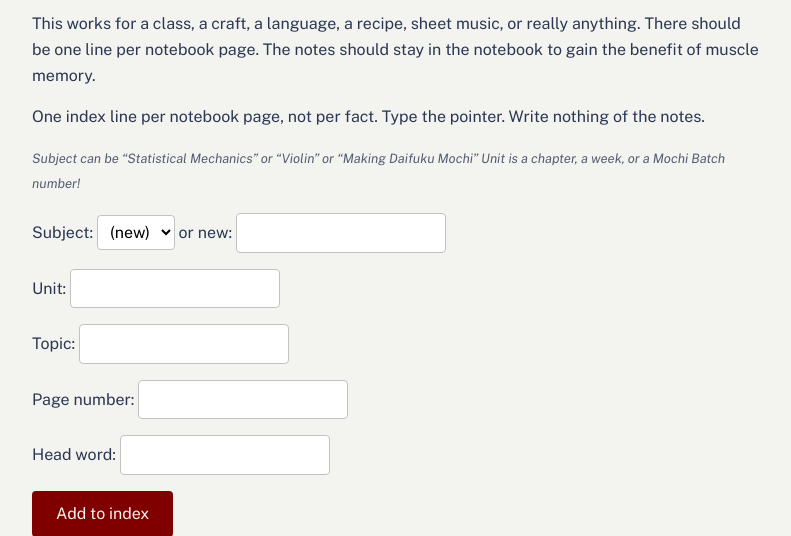
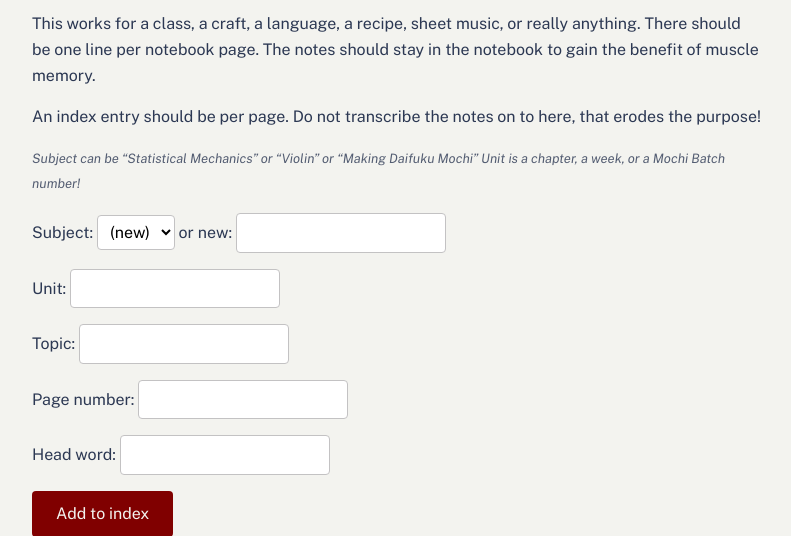
Before and after one commit to Dhruvahere/Tapestries, a Flask app: page /page/new in a window 1280 px wide. Shown: the part 227-763 px from the top of the page, without its empty margins (96-887 px from the left). Run offline with Flask 3, Linux system fonts and the light colour scheme; data that the repository does not hold is empty.

Commit message:
Update page_new.html

```diff
--- a/templates/page_new.html
+++ b/templates/page_new.html
@@ -3,7 +3,7 @@
 {% block content %}
 <h2>New page</h2>
 <p> This works for a class, a craft, a language, a recipe, sheet music, or really anything. There should be one line per notebook page. The notes should stay in the notebook to gain the benefit of muscle memory. </p>
-<p>One index line per notebook page, not per fact. Type the pointer. Write nothing of the notes.</p>
+<p>An index entry should be per page. Do not transcribe the notes on to here, that erodes the purpose!</p>
 <p class="note">Subject can be “Statistical Mechanics” or “Violin” or “Making Daifuku Mochi” Unit is a chapter, a week, or a Mochi Batch number!</p>
 <form method="post" action="{{ url_for('page_create') }}">
 <p><label>Subject:
```
